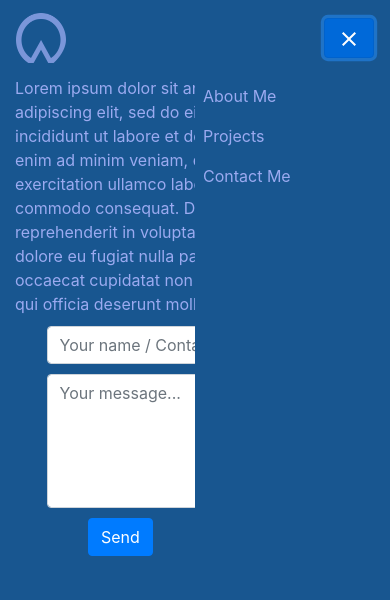
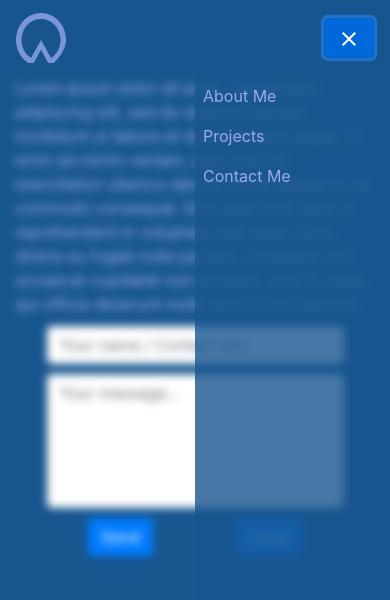
Before and after one commit to SagittariuX/my-portfolio, a React (Create React App) app: page / in a window 390 px wide. Both pictures are taken after a click on the button 349 px from the left and 38 px from the top of the page. Shown: the top 600 px of the page. Built offline with nearby package versions, Linux system fonts and the light colour scheme; no server answers.

Commit message:
added full blur effect to menu background

```diff
--- a/src/App.css
+++ b/src/App.css
@@ -1,5 +1,6 @@
 :root {
   --my-bg-primary: #185690;
+  --my-bg-primary-transparent: #185690cc;
   --my-primary-accent: #203079;
   --my-primary-accent-transparent: #203079cc;
 
@@ -21,3 +22,8 @@ body {
   overflow-x: hidden;
   overflow-y: auto;
 }
+
+#content-wrapper.blur{
+  filter: blur(4px);
+  pointer-events: none;
+}
--- a/src/App.js
+++ b/src/App.js
@@ -1,14 +1,21 @@
+import React, { useState } from "react";
 import { Container } from "react-bootstrap";
 import "./App.css";
 import MyNav from "./component/MyNav";
 import ContactForm from "./component/ContactForm";
 
 function App() {
+  const [isMenuOpen, setMenuOpen] = useState(false);
+
   return (
     <>
-      <MyNav />
-      <Container style={{ height: "3000px" }}>
-        <div>
+      <MyNav setMenuOpen={setMenuOpen} isMenuOpen={isMenuOpen} />
+      <Container
+        id="content-wrapper"
+        style={{ height: "3000px" }}
+        className={`${isMenuOpen ? "blur" : ""}`}
+      >
+        <div id="about-me">
           Lorem ipsum dolor sit amet, consectetur adipiscing elit, sed do
           eiusmod tempor incididunt ut labore et dolore magna aliqua. Ut enim ad
           minim veniam, quis nostrud exercitation ullamco laboris nisi ut
--- a/src/component/MyNav.jsx
+++ b/src/component/MyNav.jsx
@@ -8,11 +8,10 @@ import myLogo from "../assets/pics/logo.png";
 import MenuIcon from "@material-ui/icons/Menu";
 import CloseIcon from "@material-ui/icons/Close";
 
-const MyNav = () => {
+const MyNav = ({isMenuOpen, setMenuOpen}) => {
   const [isSticky, setSticky] = useState(false);
   const [isHidden, setHidden] = useState(false);
   const [isSmallScreen, setSmallScreen] = useState(window.innerWidth <= 768);
-  const [isMenuOpen, setMenuOpen] = useState(false);
   const lastYOffSet = useRef(0);
 
   useEffect(() => {
@@ -40,7 +39,7 @@ const MyNav = () => {
         isHidden && styles["hide"]
       }`}
     >
-      <Navbar.Brand>
+      <Navbar.Brand href='#'>
         <img src={myLogo} width="50" height="50" alt="myLogo" />
       </Navbar.Brand>
 
@@ -60,6 +59,7 @@ const MyNav = () => {
         }`}
       >
         <Nav.Link
+          href='#about-me'
           onClick={() => {
             setMenuOpen(false);
           }}
--- a/src/component/css/nav.module.css
+++ b/src/component/css/nav.module.css
@@ -1,6 +1,6 @@
 
 .my-navbar{
-    background-color: var(--my-bg-primary);
+    background-color: var(--my-bg-primary-transparent);
     z-index: 99;
     transition: all .5s;
     justify-content: space-around !important;
```
